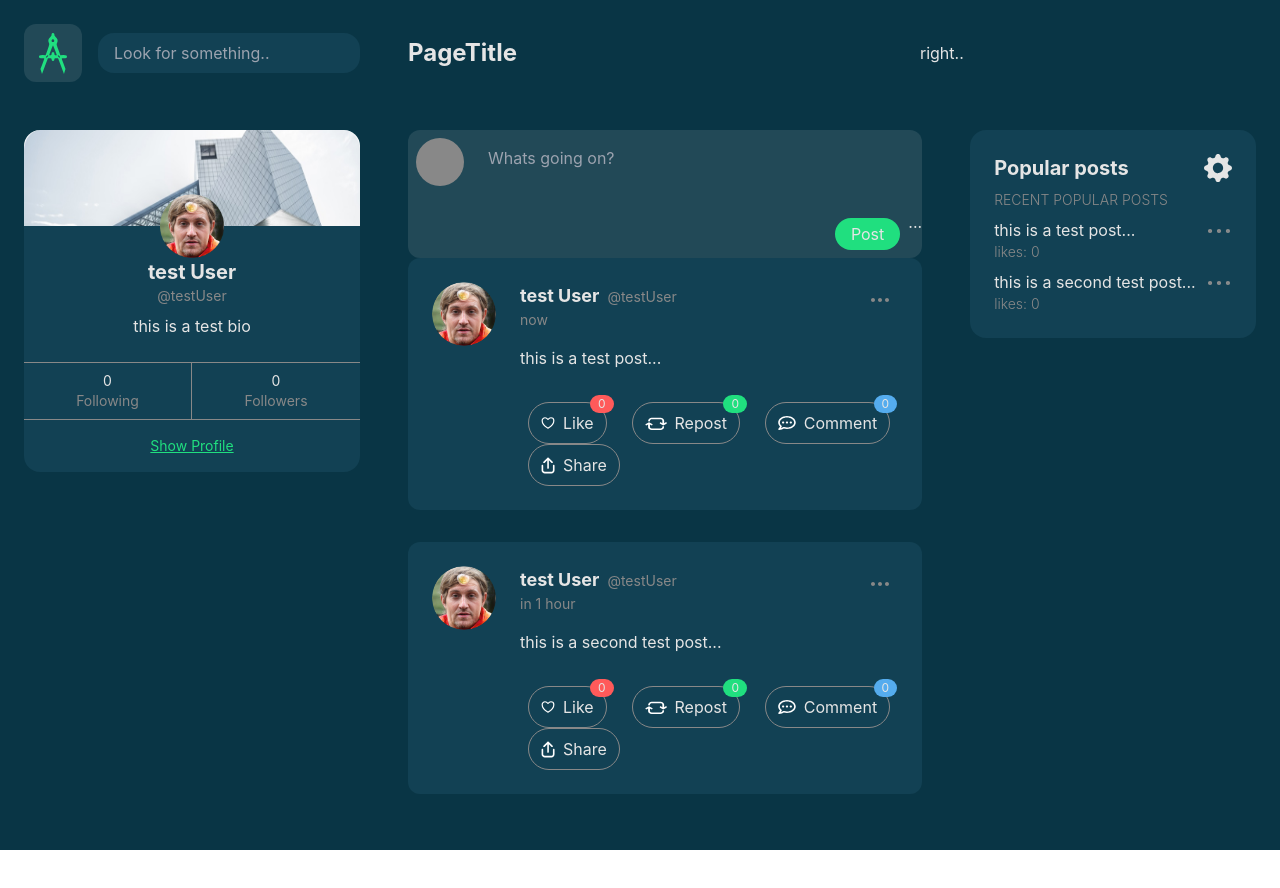
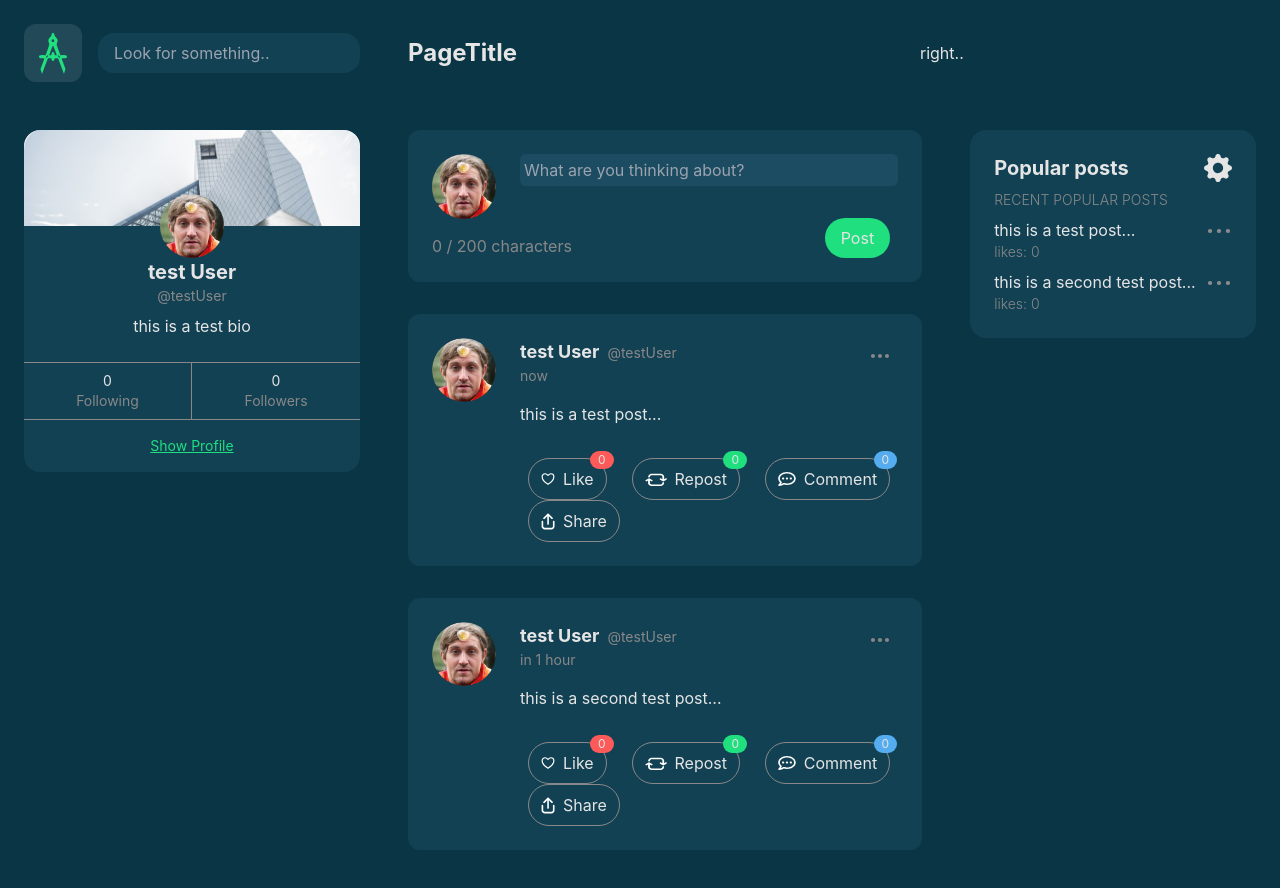
Before and after one commit to orcanicman/thinkr-js, a React (Create React App) app: page / in a window 1280 px wide. Shown: the top 888 px of the page. Before the commit the page ends 850 px from the top, so only its background shows below. Built offline with nearby package versions, Linux system fonts and the light colour scheme.

Commit message:
layout>charcount with disabled but>autogrow buggy

```diff
--- a/src/pages/Home/components/WritePost.tsx
+++ b/src/pages/Home/components/WritePost.tsx
@@ -1,28 +1,61 @@
-import React from "react";
+import React, { useState } from "react";
+import ProfileImage from "../../../assets/Profile_Image.png";
 
 interface WritePostProps {}
 
 export const WritePost: React.FC<WritePostProps> = ({}) => {
   //ideas -> takes in user to show user profile picture and maybe name
   // -> to autogrow textarea need js on change ig could use it for a character counter in bottom left!
+  const [characterCount, setCharacterCount] = useState(0);
+  const maxCharCount: number = 200;
+
+  function inputFieldChange(event: React.ChangeEvent<HTMLTextAreaElement>) {
+    setCharacterCount(event.target.value.length);
+    console.log(event.target.scrollHeight, event.target.clientHeight);
+    event.target.style.height = "";
+    event.target.style.height = event.target.scrollHeight + "px";
+  }
+
+  function post() {
+    const value = (document.getElementById("newPostInputField") as HTMLTextAreaElement).value;
+    console.log(value);
+  }
 
   return (
-  <div className="bg-darkHighlight rounded-xl flex flex-col">
-    <div className="flex flex-roW">
-      <div className="bg-gray w-12 h-12 m-2 rounded-full">
+  <div className="bg-darkTransparentHighlight rounded-xl flex flex-col mb-8 p-6">
+
+    <div className="flex flex-row">
+      <div className="w-16 h-16 rounded-full mr-6 min-w-[4rem]">
+        <img src={ProfileImage} alt="Poster profile" />
       </div>
 
       <textarea
-      className="m-4 bg-darkHighlight outline-none resize-none"
-      placeholder="Whats going on?"
-      minLength={1}
-      maxLength={200}>
+      id="newPostInputField"
+      className="bg-darkTransparentHighlight outline-none resize-none mb-8 rounded-md p-1 w-full"
+      placeholder="What are you thinking about?"
+      maxLength={maxCharCount}
+      rows={1}
+      onChange={(event) => {
+        inputFieldChange(event);
+      }}
+      >
       </textarea>
     </div>
 
-    <div className="flex justify-end">
-      <button className="bg-green rounded-2xl py-1 px-4 m-2">Post</button>
-    ...</div>
+    <div className="flex justify-between items-end">
+      <div className="text-gray">{ characterCount + " / " + maxCharCount + " characters"}</div>
+
+      <button
+      className="bg-green rounded-full py-2 px-4 mx-2 transition-all hover:bg-opacity-80 disabled:hover:bg-gray"
+      disabled={characterCount === 0}
+      onClick={(event) => {
+        post();
+      }}
+      >
+        Post
+      </button>
+    </div>
+
   </div>
   );
 };
```
